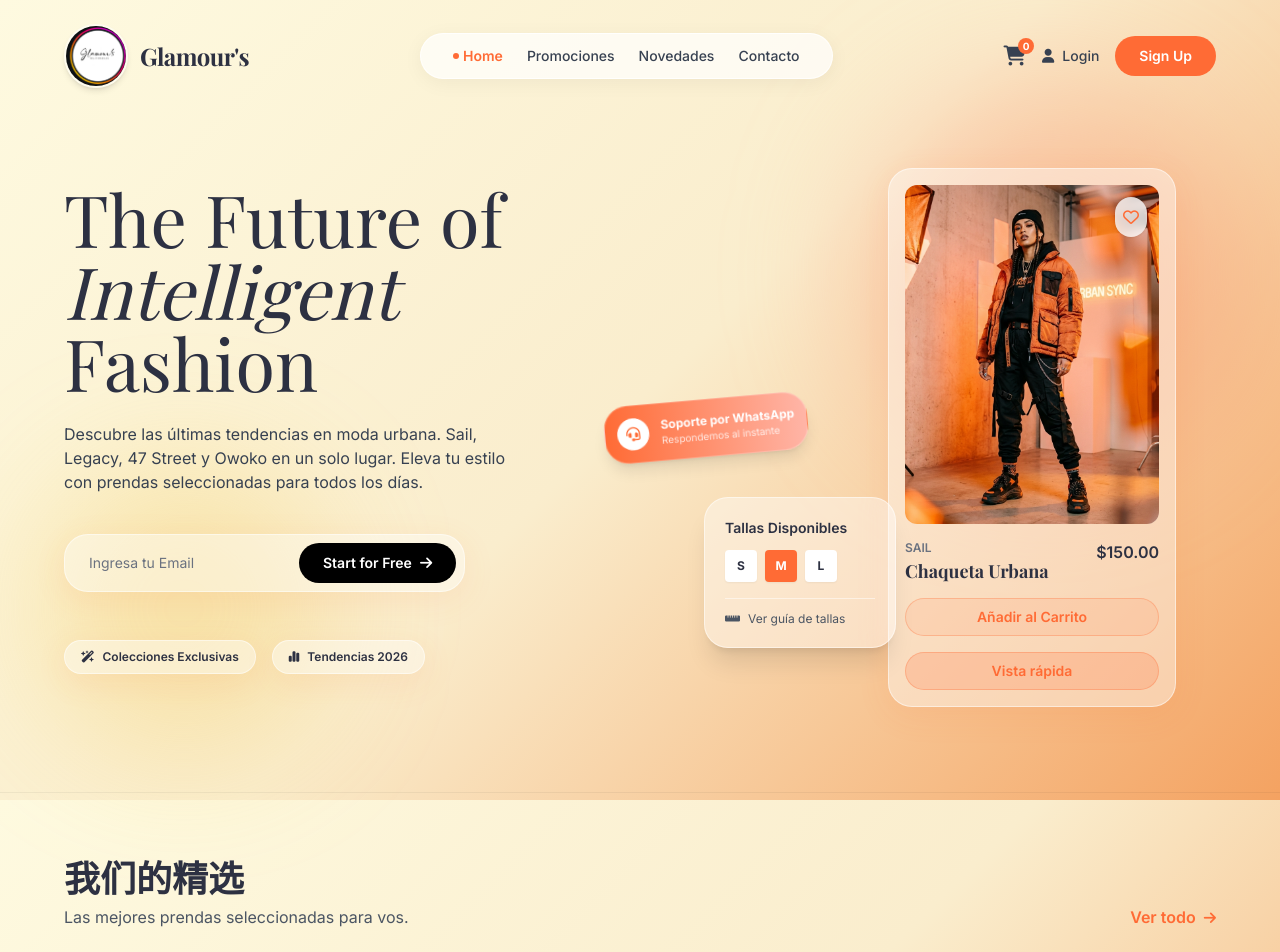
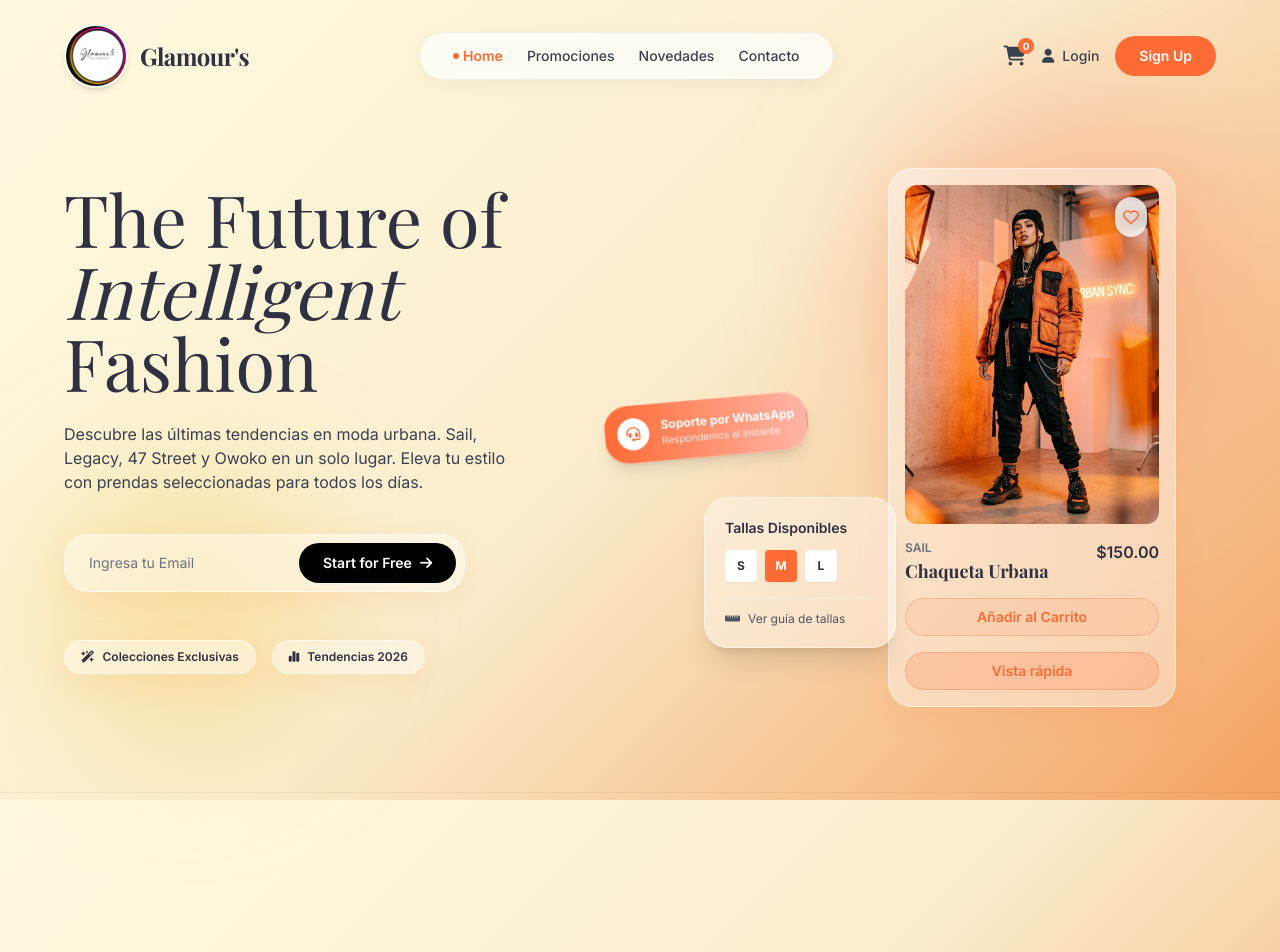
Before and after one commit to webfireone/glamours, a website: page public/index.html in a window 1280 px wide. Shown: the top 952 px of the page. Drawn offline with nearby package versions, Linux system fonts and the light colour scheme; no server answers; a web font is replaced by a local one.

Commit message:
Add files via upload

```diff
--- a/public/index.html
+++ b/public/index.html
@@ -258,13 +258,6 @@
 
     <!-- Productos Section -->
     <section class="py-16 px-6 md:px-16 max-w-7xl mx-auto border-t border-black/5">
-        <div class="flex justify-between items-end mb-10">
-            <div>
-                <h2 class="font-serif text-3xl md:text-4xl font-bold">我们的精选</h2>
-                <p class="text-gray-600 mt-2">Las mejores prendas seleccionadas para vos.</p>
-            </div>
-            <a href="novedades.html" class="text-brand-orange font-semibold hover:underline hidden sm:block">Ver todo <i class="fa-solid fa-arrow-right text-sm ml-1"></i></a>
-        </div>
         <div id="featured-products" class="grid grid-cols-1 sm:grid-cols-2 lg:grid-cols-4 gap-6">
             <!-- Products will be injected here via JS -->
         </div>
```
Also changed, not shown: public/novedades.html (+0 -1 lines).
